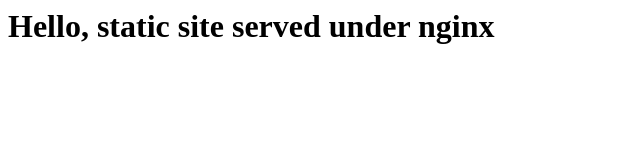
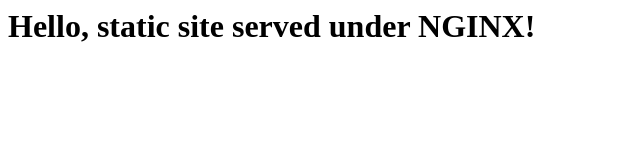
Before and after one commit to bootiful-kubernetes/buildpacks, a plain HTML site: page static-files/public/index.html in a window 1280 px wide. Shown: the whole page, without its empty margins (0-640 px from the left). Drawn offline with Linux system fonts and the light colour scheme.

Commit message:
Update index.html

```diff
--- a/static-files/public/index.html
+++ b/static-files/public/index.html
@@ -1 +1,3 @@
-<h1> Hello, static site served under nginx</h1>
+<h1>
+  Hello, static site served under NGINX!
+</h1>
```
